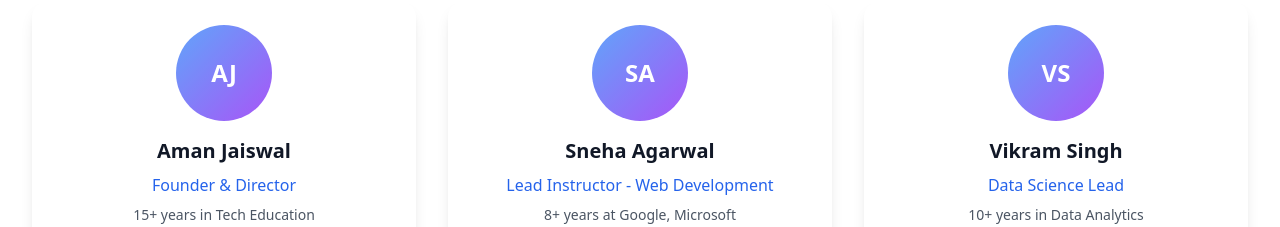
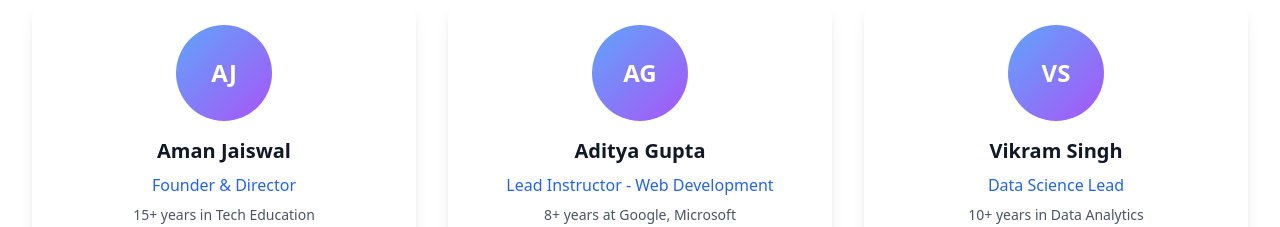
Before and after one commit to AmanJaiswal9973/Future_techies, a React (Vite) app: page / in a window 1280 px wide. Shown: the part 6460-6687 px from the top of the page. Built offline with nearby package versions, Linux system fonts and the light colour scheme.

Commit message:
Updated About Us section

```diff
--- a/src/components/AboutUs.tsx
+++ b/src/components/AboutUs.tsx
@@ -33,7 +33,7 @@ const AboutUs: React.FC = () => {
       expertise: 'Full Stack Development, AI/ML'
     },
     {
-      name: 'Sneha Agarwal',
+      name:'Aditya Gupta',
       role: 'Lead Instructor - Web Development',
       experience: '8+ years at Google, Microsoft',
       expertise: 'React, Node.js, Cloud Technologies'
```
